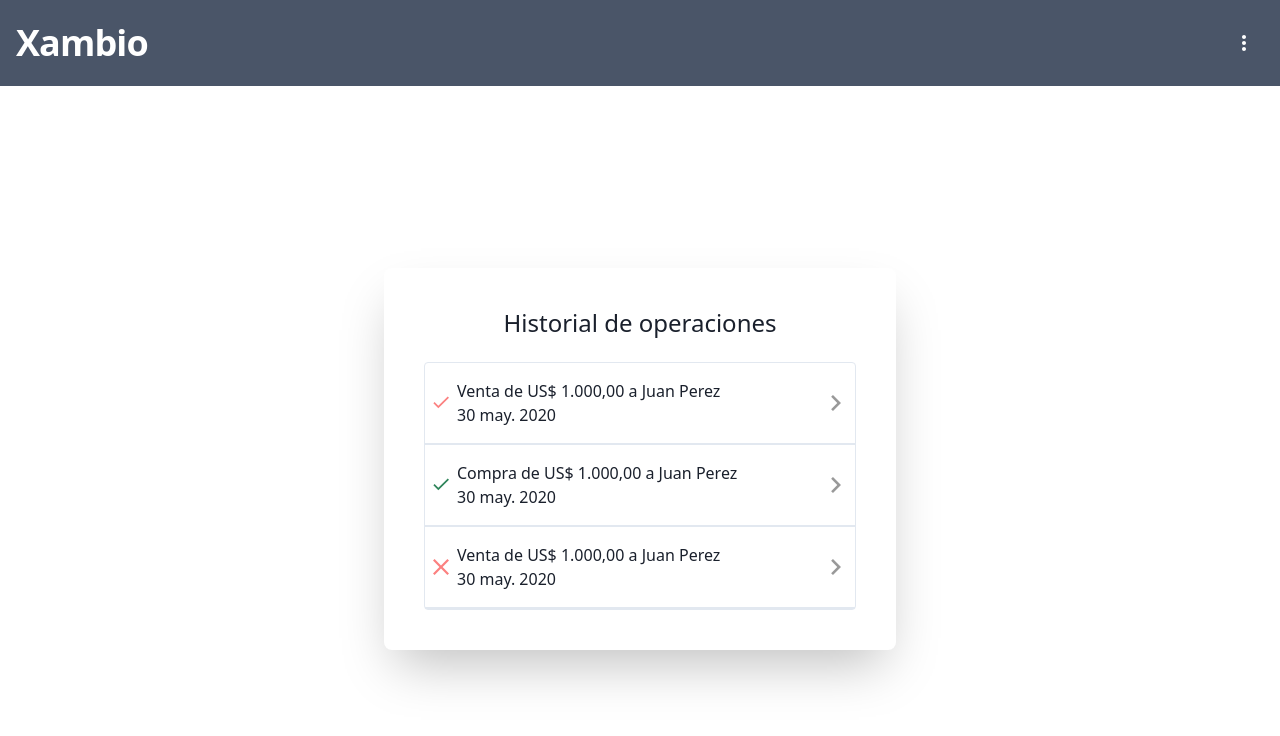
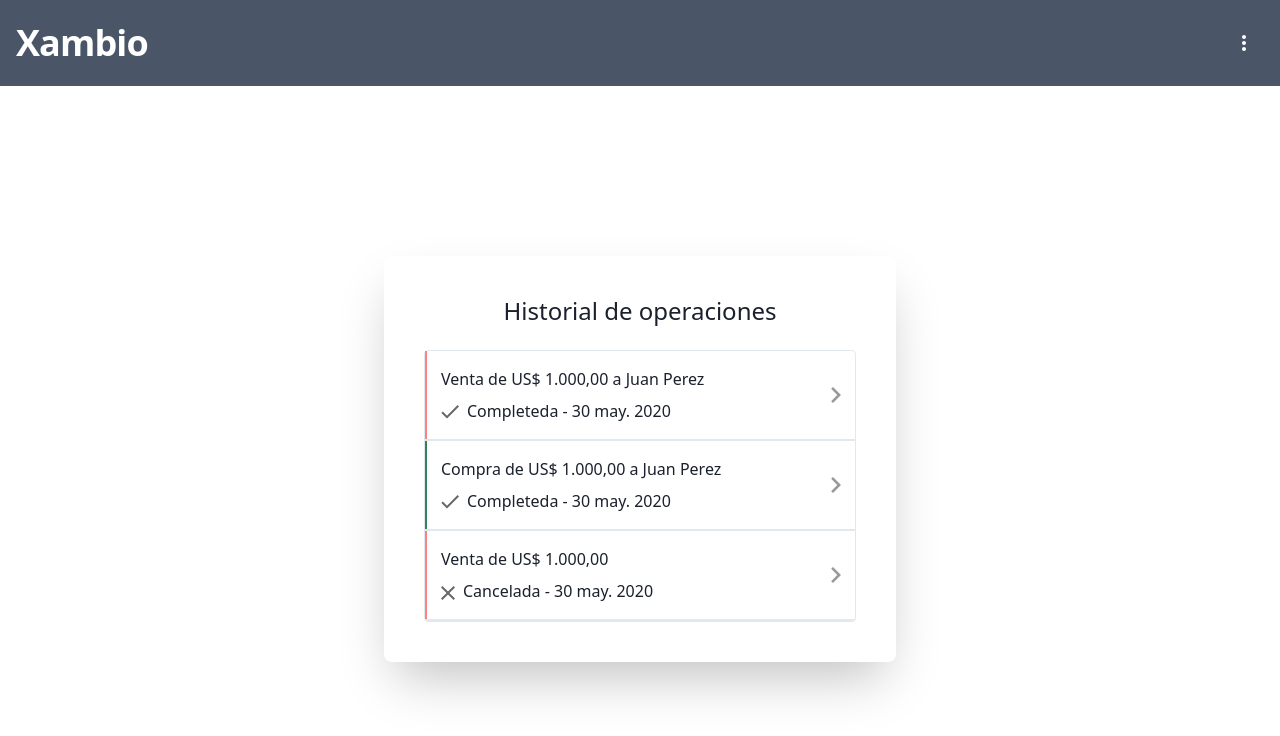
Before and after one commit to ncardeli/xambio, a React (Create React App) app: page /history in a window 1280 px wide. Shown: the top 736 px of the page. Built offline with nearby package versions, Linux system fonts and the light colour scheme.

Commit message:
Improve History UI

```diff
--- a/src/components/History.js
+++ b/src/components/History.js
@@ -1,8 +1,8 @@
 import React from "react";
-import { Link, useHistory } from "react-router-dom";
+import { useHistory } from "react-router-dom";
 import { useSelector } from "react-redux";
 import Panel from "./Panel";
-import arrowRight from "../assets/arrow-right.svg";
+import { List, ListRow } from "./List";
 import check from "../assets/check.svg";
 import cross from "../assets/close.svg";
 import { getHistory } from "../selectors/history";
@@ -10,47 +10,56 @@ import {
 	dateToFormattedString,
 	currencyToFormattedString,
 } from "../util/localization";
+import { getClassesByType } from "./styling";
 
 function History() {
 	const history = useSelector(getHistory);
 	const browserHistory = useHistory();
 	const onClick = (id) => () => browserHistory.push(getHistoryRoute(id));
-
 	return (
 		<Panel type="main" title="Historial de operaciones" className="w-full">
 			{history.length > 0 && (
-				<section>
-					<div className="flex flex-col rounded border">
+				<List>
 					{history.map(({ id, dollars, match, status, timestamp, type }) => {
 						const operationTypeText = type === "sell" ? "Venta" : "Compra";
+						const counterPartText =
+							status === "completed" ? ` a ${match.name}` : "";
+						const text = `${operationTypeText} de ${currencyToFormattedString(
+							"USD",
+							dollars
+						)}${counterPartText}`;
+						const { borderColor } = getClassesByType(type);
 						return (
 							<ListRow
 								key={id}
 								linkTo={getHistoryRoute(id)}
 								onClick={onClick(id)}
 							>
+								<div
+									className={`absolute h-full inset-y-0 left-0 border-l-2 ${borderColor}`}
+								></div>
+								<h3 className="mb-2">{text}</h3>
+								<div>
 									<img
-										className="absolute h-full inset-y-0 left-0 w-4 ml-2 object-center"
+										className="inline pr-2"
 										src={status === "completed" ? check : cross}
-										alt="Tick"
+										alt={status === "completed" ? "Check" : "Cruz"}
 										style={{
-											filter: getCssFilter(type),
+											filter: "invert(.4)",
 										}}
 									></img>
-									<h3>{`${operationTypeText} de ${currencyToFormattedString(
-										"USD",
-										dollars
-									)} a ${match.name}`}</h3>
-									<div>{dateToFormattedString(new Date(timestamp))}</div>
+									{`${
+										status === "completed" ? "Completeda" : "Cancelada"
+									} - ${dateToFormattedString(new Date(timestamp))}`}
+								</div>
 							</ListRow>
 						);
 					})}
-					</div>
-				</section>
+				</List>
 			)}
 			{history.length === 0 && (
 				<p className="py-6">
-					Nada que ver por aquí. Aún no has realizado operaciones.
+					Nada para ver por aquí. Aún no has realizado operaciones.
 				</p>
 			)}
 		</Panel>
@@ -59,30 +68,4 @@ function History() {
 
 const getHistoryRoute = (id) => `/history/bid?${id}`;
 
-const getCssFilter = (type) =>
-	type === "sell"
-		? "invert(74%) sepia(98%) saturate(2327%) hue-rotate(308deg) brightness(100%) contrast(97%)"
-		: "invert(41%) sepia(69%) saturate(407%) hue-rotate(98deg) brightness(90%) contrast(83%)";
-
-function ListRow({ linkTo, children, onClick }) {
-	return (
-		<div
-			className="flex flex-col border-b-2 px-8 py-4 relative cursor-pointer"
-			onClick={onClick}
-		>
-			{children}
-			<Link to={linkTo}>
-				<img
-					className="absolute h-full inset-y-0 right-0 w-3 mr-3 object-center"
-					style={{
-						filter: "invert(.6)",
-					}}
-					src={arrowRight}
-					alt="Chevron señalando hacia la derecha"
-				></img>
-			</Link>
-		</div>
-	);
-}
-
 export default History;
--- /dev/null
+++ b/src/components/List.js
@@ -0,0 +1,30 @@
+import React from "react";
+import { Link } from "react-router-dom";
+import arrowRight from "../assets/arrow-right.svg";
+
+function List({ children }) {
+	return <section className="flex flex-col rounded border">{children}</section>;
+}
+
+function ListRow({ linkTo, children, onClick }) {
+	return (
+		<div
+			className="flex flex-col border-b-2 p-4 pr-8 relative cursor-pointer"
+			onClick={onClick}
+		>
+			{children}
+			<Link to={linkTo}>
+				<img
+					className="absolute h-full inset-y-0 right-0 w-3 mr-3 object-center"
+					style={{
+						filter: "invert(.6)",
+					}}
+					src={arrowRight}
+					alt="Chevron señalando hacia la derecha"
+				></img>
+			</Link>
+		</div>
+	);
+}
+
+export { List, ListRow };
--- a/src/components/styling.js
+++ b/src/components/styling.js
@@ -28,9 +28,14 @@ function textColorInverseByType(type) {
 	return `text-${TEXT_COLOR_INVERSE_BY_TYPE[type]}`;
 }
 
+function borderColorByType(type) {
+	return `border-${BACKGROUND_COLOR_BY_TYPE[type]}`;
+}
+
 function getClassesByType(type) {
 	return {
 		backgroundColor: backgroundColorByType(type),
+		borderColor: borderColorByType(type),
 		textColor: textColorByType(type),
 		textColorInverse: textColorInverseByType(type),
 	};
```
Lines whose indentation alone changed are shown as unchanged.
